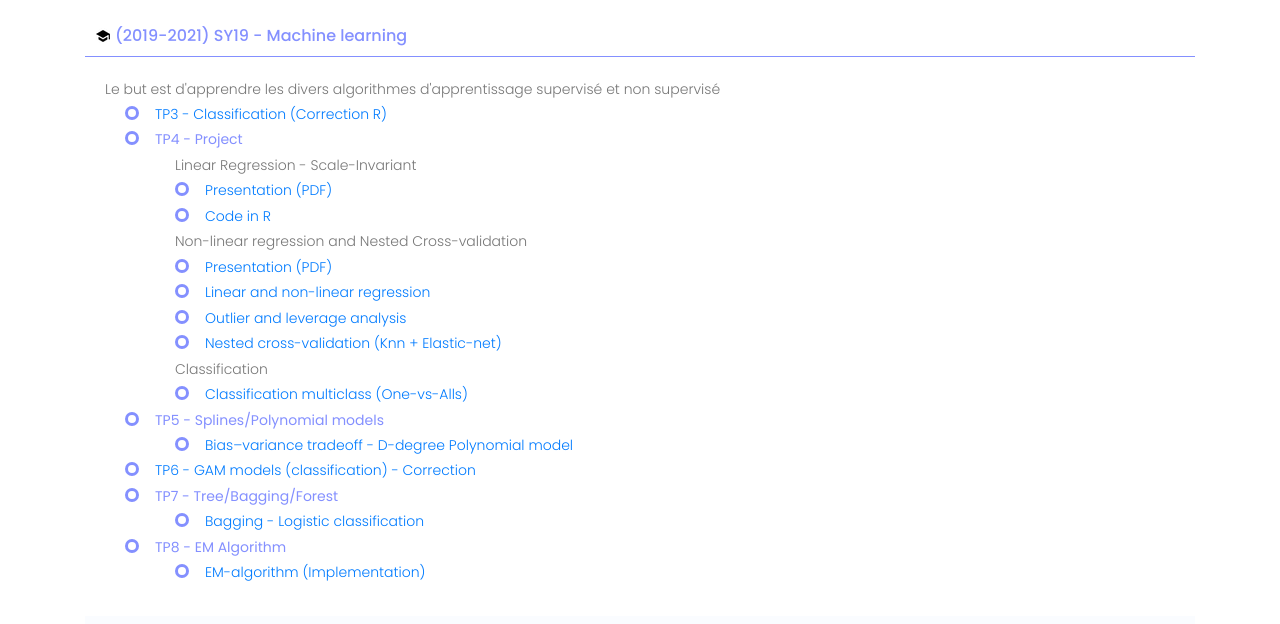
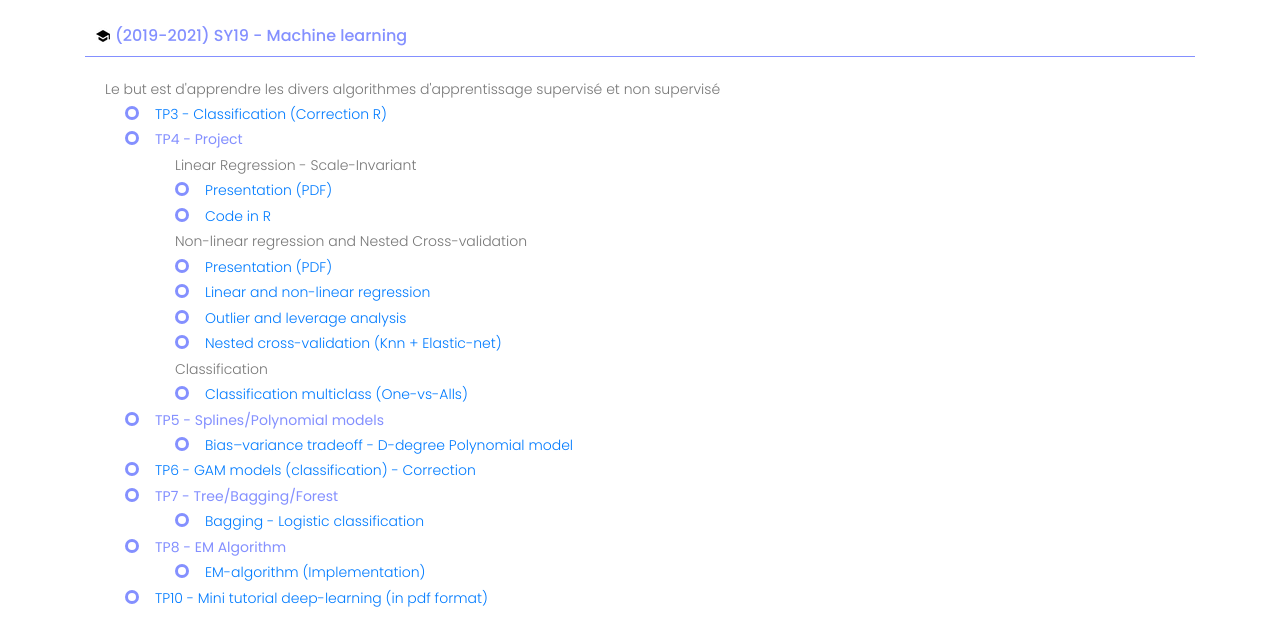
Before and after one commit to salmuz/salmuz.github.io, a plain HTML site: page teaching.html in a window 1280 px wide. Shown: the part 142-766 px from the top of the page. Drawn offline with nearby package versions, Linux system fonts and the light colour scheme.

Commit message:
tp neural network

```diff
--- a/teaching.html
+++ b/teaching.html
@@ -245,15 +245,15 @@
 <!--                                    </li>-->
 <!--                                </ul>-->
 <!--                            </li>-->
-<!--                            <li>-->
-<!--                                <a href="https://github.com/salmuz/salmuz.github.io/blob/master/teaching/sy19/keras_classification.ipynb"-->
-<!--                                   target="_blank">-->
-<!--                                    TP10 - Mini tutorial deep-learning-->
-<!--                                </a>-->
-<!--                                <a href="teaching/sy19/keras_classification.pdf" target="_blank">-->
-<!--                                    (in pdf format)-->
-<!--                                </a>-->
-<!--                            </li>-->
+                            <li>
+                                <a href="https://github.com/salmuz/salmuz.github.io/blob/master/teaching/sy19/keras_classification.ipynb"
+                                   target="_blank">
+                                    TP10 - Mini tutorial deep-learning
+                                </a>
+                                <a href="teaching/sy19/keras_classification.pdf" target="_blank">
+                                    (in pdf format)
+                                </a>
+                            </li>
                         </ul>
                     </dd>
                     <dt>
```
